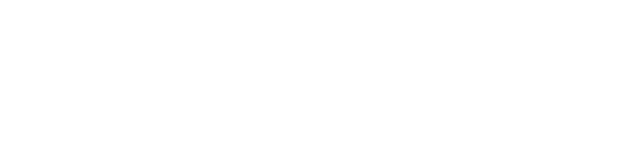
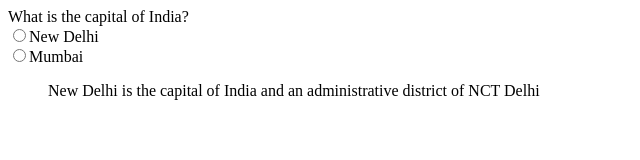
Before and after one commit to acciojob/trivia-abhishekdixit07, a website: page main.html in a window 1280 px wide. Shown: the whole page, without its empty margins (0-640 px from the left). Drawn offline with Linux system fonts and the light colour scheme.

Commit message:
created a submission

```diff
--- a/main.html
+++ b/main.html
@@ -7,6 +7,12 @@
 </head>
 
 <body>
+	<label name="Answer">What is the capital of India?</label>
+	<br>
+	<input type="Radio" value="New Delhi" name="Answer"/>New Delhi
+	<br>
+	<input type="Radio" value="Mumbai" name="Answer"/>Mumbai
+	<blockquote>New Delhi is the capital of India and an administrative district of NCT Delhi</blockquote>
 	<!-- the entire body must be written by student -->
     <script type="text/javascript" src="./script.js">
 </script>
```
